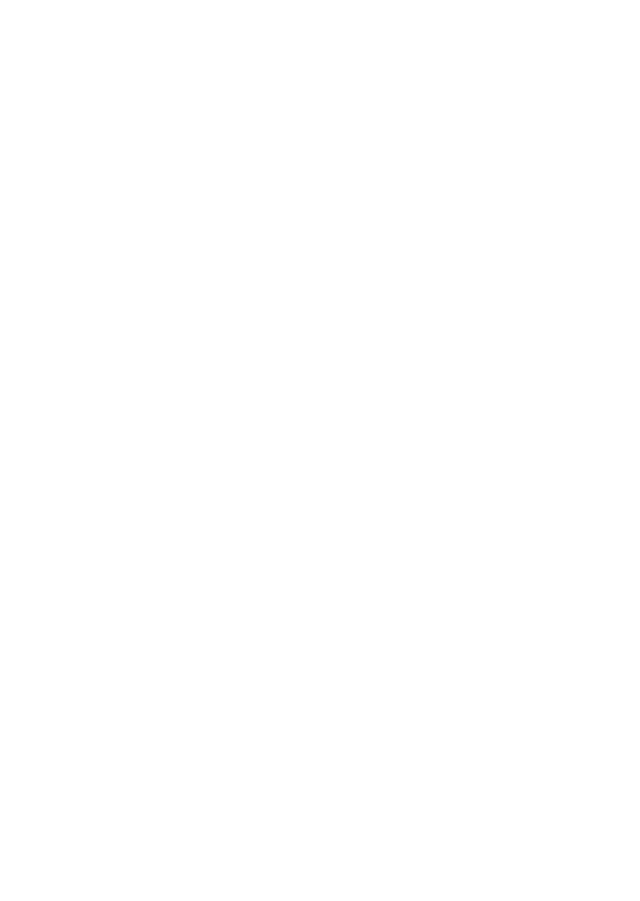
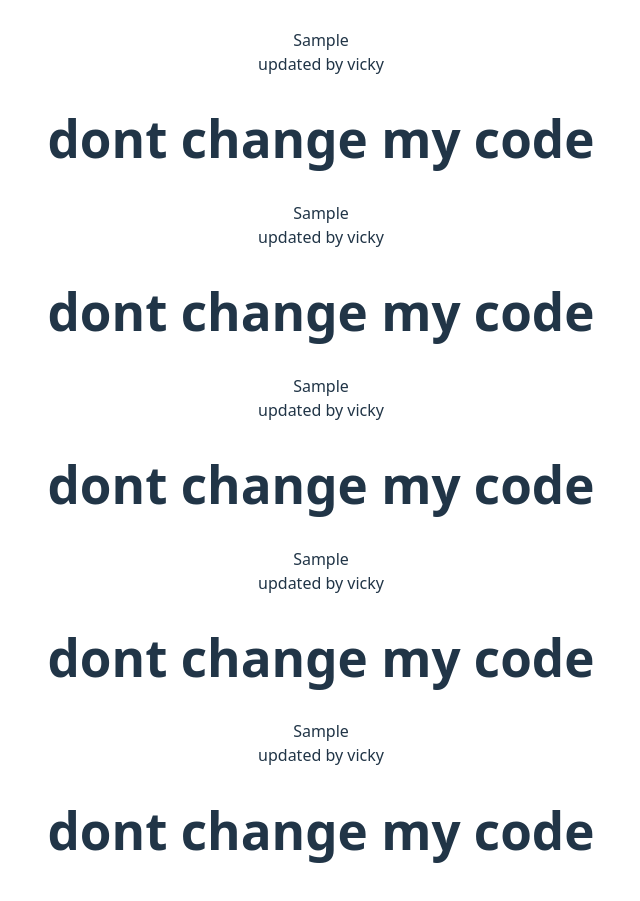
Before and after one commit to vigneshxcode1/gittest, a React (Vite) app in the folder gittest/: page / in a window 1280 px wide. Shown: the part 755-1656 px from the top of the page, without its empty margins (319-959 px from the left). Before the commit the page ends 815 px from the top, so only its background shows below. Built offline with nearby package versions, Linux system fonts and the light colour scheme.

Commit message:
wip: save before pull

```diff
--- a/gittest/src/Sample.jsx
+++ b/gittest/src/Sample.jsx
@@ -6,6 +6,17 @@
       <div>Sample</div>
     <div>updated by vicky</div>
    <h1>dont change my code</h1>
+    <div>Sample</div>
+    <div>updated by vicky</div>
+   <h1>dont change my code</h1>  <div>Sample</div>
+    <div>updated by vicky</div>
+   <h1>dont change my code</h1>  <div>Sample</div>
+    <div>updated by vicky</div>
+   <h1>dont change my code</h1>  <div>Sample</div>
+    <div>updated by vicky</div>
+   <h1>dont change my code</h1>  <div>Sample</div>
+    <div>updated by vicky</div>
+   <h1>dont change my code</h1>
     </>
 
   )
```
